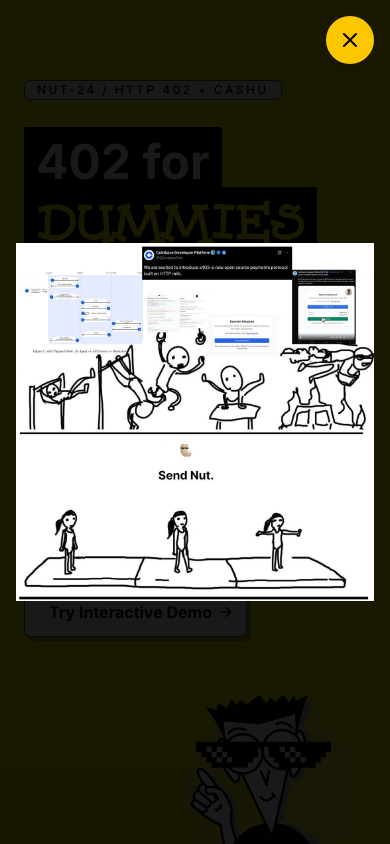
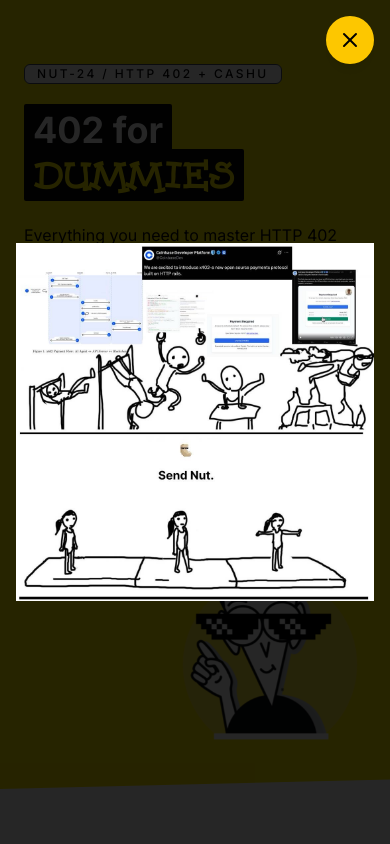
Before and after one commit to Egge21M/402fordummies, a Next.js app: page / in a window 390 px wide. Both pictures are taken after a click on the button "Give me the TL;DR". Shown: the top 844 px of the page. Built offline with nearby package versions, Linux system fonts and the light colour scheme.

Commit message:
ui improvements.

```diff
--- a/app/globals.css
+++ b/app/globals.css
@@ -95,8 +95,27 @@
   * {
     @apply border-border outline-ring/50;
   }
+  html {
+    scroll-behavior: smooth;
+  }
   body {
     @apply bg-background text-foreground text-base;
+  }
+  body.modal-open {
+    overflow: hidden;
+  }
+
+  @media (prefers-reduced-motion: reduce) {
+    html {
+      scroll-behavior: auto;
+    }
+    *,
+    *::before,
+    *::after {
+      animation-duration: 0.01ms !important;
+      animation-iteration-count: 1 !important;
+      transition-duration: 0.01ms !important;
+    }
   }
 }
 
@@ -153,6 +172,51 @@
     border-top: 12px solid oklch(0.7 0.005 285);
   }
 
+  .dummies-soft-card {
+    box-shadow:
+      0 0 0 1px oklch(0.88 0.004 285 / 80%),
+      0 1px 2px oklch(0.2 0.01 285 / 8%);
+  }
+
+  .dummies-pressable {
+    transition: transform 160ms ease, box-shadow 160ms ease, background-color 160ms ease;
+  }
+  .dummies-pressable:active {
+    transform: scale(0.98);
+  }
+
+  .dummies-fade-up {
+    animation: dummiesFadeUp 320ms cubic-bezier(0.22, 1, 0.36, 1) both;
+  }
+
+  .dummies-bubble-enter {
+    animation: dummiesBubbleIn 220ms cubic-bezier(0.22, 1, 0.36, 1) both;
+  }
+
+  .dummies-modal-overlay {
+    transition: opacity 220ms ease;
+  }
+  .dummies-modal-overlay[data-state="open"] {
+    opacity: 1;
+  }
+  .dummies-modal-overlay[data-state="closed"] {
+    opacity: 0;
+  }
+
+  .dummies-modal-panel {
+    transition: transform 240ms cubic-bezier(0.22, 1, 0.36, 1), opacity 240ms ease, filter 240ms ease;
+  }
+  .dummies-modal-panel[data-state="open"] {
+    transform: scale(1);
+    opacity: 1;
+    filter: blur(0);
+  }
+  .dummies-modal-panel[data-state="closed"] {
+    transform: scale(0.985);
+    opacity: 0;
+    filter: blur(2px);
+  }
+
   .dummies-highlight {
     background: var(--foreground) !important;
     color: var(--primary) !important;
@@ -162,3 +226,27 @@
     box-decoration-break: clone;
   }
 }
+
+@keyframes dummiesFadeUp {
+  from {
+    opacity: 0;
+    transform: translateY(10px);
+    filter: blur(3px);
+  }
+  to {
+    opacity: 1;
+    transform: translateY(0);
+    filter: blur(0);
+  }
+}
+
+@keyframes dummiesBubbleIn {
+  from {
+    opacity: 0;
+    transform: translateY(6px);
+  }
+  to {
+    opacity: 1;
+    transform: translateY(0);
+  }
+}
--- a/components/nut24-landing.tsx
+++ b/components/nut24-landing.tsx
@@ -1,15 +1,13 @@
 "use client";
 
-import { useEffect, useMemo, useState } from "react";
+import { useEffect, useMemo, useRef, useState } from "react";
 import Image from "next/image";
-import Link from "next/link";
 import {
   ArrowRight,
   CheckCircle2,
   CircleDotDashed,
   Coins,
   LockKeyhole,
-  RotateCcw,
   ShieldAlert,
   Sparkles,
 } from "lucide-react";
@@ -78,7 +76,7 @@ const demoPhases = [
 ] as const;
 
 const revealMotion =
-  "motion-safe:transition-all motion-safe:duration-500 motion-safe:ease-out motion-reduce:transition-none";
+  "motion-safe:transition-[transform,opacity,filter] motion-safe:duration-300 motion-safe:ease-out motion-reduce:transition-none";
 
 const demoCost = 21;
 
@@ -96,19 +94,19 @@ export function Nut24Landing() {
   const [mint, setMint] = useState(acceptedMints[0]);
   const [lockConditionSatisfied, setLockConditionSatisfied] = useState(true);
   const [showTldr, setShowTldr] = useState(false);
+  const wasTldrOpenRef = useRef(false);
 
   const [demoStep, setDemoStep] = useState<DemoPhase>(0);
   const [decodedRequest, setDecodedRequest] = useState<null | Record<string, unknown>>(null);
 
-  // Handle ESC key to close modal
   useEffect(() => {
-    const handleEsc = (e: KeyboardEvent) => {
-      if (e.key === 'Escape' && showTldr) {
-        setShowTldr(false);
+    if (wasTldrOpenRef.current && !showTldr) {
+      const trigger = document.getElementById("hero-tldr-trigger");
+      if (trigger instanceof HTMLElement) {
+        trigger.focus();
       }
-    };
-    window.addEventListener('keydown', handleEsc);
-    return () => window.removeEventListener('keydown', handleEsc);
+    }
+    wasTldrOpenRef.current = showTldr;
   }, [showTldr]);
   const [requestLog, setRequestLog] = useState<string[]>([]);
   const [responseLog, setResponseLog] = useState<string[]>(["Awaiting first request"]);
@@ -222,8 +220,6 @@ export function Nut24Landing() {
     }
   }
 
-  const activeStepLabel = ["Ready", "402 received", "Header decoded", "Token submitted", "Server validated"][demoStep];
-
   const finalOk = validation.length > 0 && validation.every((item) => item.pass) && !decodeError;
 
   return (
@@ -231,7 +227,7 @@ export function Nut24Landing() {
       {/* ===== HERO SECTION ===== */}
       <section
         className={cn(
-          "relative bg-primary px-6 pb-8 sm:pb-24 pt-20 sm:px-10 lg:px-16 overflow-hidden",
+          "relative bg-primary px-6 pb-12 pt-16 sm:px-10 sm:pb-20 sm:pt-20 lg:px-16 overflow-hidden",
           revealMotion,
           "motion-safe:animate-in motion-safe:fade-in motion-safe:slide-in-from-bottom-2"
         )}
@@ -247,7 +243,7 @@ export function Nut24Landing() {
           />
         </div>
 
-        <div className="mx-auto flex w-full max-w-6xl flex-col gap-8">
+        <div className="mx-auto flex w-full max-w-6xl flex-col gap-6 sm:gap-8">
           {/* Top bar */}
           <div className="flex items-center justify-between relative z-10">
             <Badge
@@ -259,10 +255,10 @@ export function Nut24Landing() {
           </div>
 
           {/* Logo + headline */}
-          <div className="flex flex-col items-start gap-6 sm:flex-row sm:items-center relative z-10">
+          <div className="relative z-10 flex flex-col items-start gap-6 sm:flex-row sm:items-center">
             <h1
               className={cn(
-                "text-5xl leading-tight font-bold sm:text-7xl",
+                "text-4xl font-bold leading-tight sm:text-7xl",
                 revealMotion,
                 "motion-safe:animate-in motion-safe:fade-in"
               )}
@@ -276,7 +272,7 @@ export function Nut24Landing() {
 
           <p
             className={cn(
-              "w-full max-w-3xl text-lg leading-relaxed sm:text-xl text-foreground relative z-10",
+              "relative z-10 w-full max-w-2xl text-base leading-relaxed text-foreground sm:text-xl",
               revealMotion,
               "motion-safe:animate-in motion-safe:fade-in"
             )}
@@ -289,22 +285,23 @@ export function Nut24Landing() {
 
           <div
             className={cn(
-              "flex flex-wrap items-center gap-4 relative z-10",
+              "relative z-10 flex flex-wrap items-center gap-3 sm:gap-4",
               revealMotion,
               "motion-safe:animate-in motion-safe:fade-in"
             )}
           >
             <Button
+              id="hero-tldr-trigger"
               onClick={() => setShowTldr(true)}
               size="lg"
-              className="h-auto rounded-md border border-gray-600 bg-foreground px-6 py-3 text-base font-bold text-white shadow-[4px_4px_0_oklch(0.15_0_0/30%)] hover:bg-foreground/90"
+              className="dummies-pressable h-auto rounded-md border border-gray-600 bg-foreground px-6 py-3 text-base font-bold text-white shadow-[4px_4px_0_oklch(0.15_0_0/30%)] hover:bg-foreground/90"
             >
               Give me the TL;DR
             </Button>
             <Button
               asChild
               size="lg"
-              className="h-auto rounded-md border border-gray-600 bg-white px-6 py-3 text-base font-bold text-foreground shadow-[4px_4px_0_oklch(0.15_0_0/30%)] hover:bg-white/90"
+              className="dummies-pressable h-auto rounded-md border border-gray-600 bg-white px-6 py-3 text-base font-bold text-foreground shadow-[4px_4px_0_oklch(0.15_0_0/30%)] hover:bg-white/90"
             >
               <a href="#demo">
                 Try Interactive Demo
@@ -333,7 +330,7 @@ export function Nut24Landing() {
       <div className="h-6 bg-primary dummies-separator-bottom" />
 
       {/* ===== FLOW SECTION ===== */}
-      <section className="px-6 py-24 sm:px-10 lg:px-16">
+      <section id="flow" className="px-6 py-20 sm:px-10 sm:py-24 lg:px-16">
         <div className="mx-auto flex w-full max-w-6xl flex-col gap-10">
           <div className="flex items-end justify-between gap-6">
             <div>
@@ -341,24 +338,34 @@ export function Nut24Landing() {
                 5-step handshake
               </Badge>
               <h2 className="text-3xl font-bold sm:text-5xl">Flow that falls into place</h2>
-              <p className="text-muted-foreground mt-2 max-w-2xl text-base sm:text-lg">
+              <p className="text-muted-foreground mt-2 max-w-xl text-base sm:text-lg">
                 Scroll through the request/response lifecycle used by NUT-24.
               </p>
             </div>
             <div className="hidden items-center gap-2 sm:flex">
-              <Button asChild className="bg-primary text-foreground hover:bg-primary/90">
+              <Button asChild className="dummies-pressable bg-primary text-foreground hover:bg-primary/90">
                 <a href="https://github.com/cashubtc/nuts/blob/main/24.md" target="_blank" rel="noreferrer">
                   Read NUT-24 Spec
                 </a>
               </Button>
             </div>
           </div>
+          <div className="flex flex-wrap gap-2 sm:hidden">
+            <Button asChild size="sm" className="dummies-pressable bg-primary text-foreground hover:bg-primary/90">
+              <a href="https://github.com/cashubtc/nuts/blob/main/24.md" target="_blank" rel="noreferrer">
+                Read NUT-24 Spec
+              </a>
+            </Button>
+            <Button asChild size="sm" variant="outline" className="dummies-pressable">
+              <a href="#demo">Jump to Demo</a>
+            </Button>
+          </div>
 
           <div className="grid gap-5">
             {flowSteps.map((step, index) => (
-              <div key={step.title}>
+              <div key={step.title} className="dummies-fade-up" style={{ animationDelay: `${index * 70}ms` }}>
                 <Card
-                  className="shadow-none"
+                  className="dummies-soft-card"
                 >
                   <CardHeader>
                     <CardTitle className="flex min-w-0 flex-wrap items-center gap-3 text-sm font-bold uppercase tracking-[0.08em]">
@@ -377,7 +384,7 @@ export function Nut24Landing() {
                 </Card>
                 {/* Speech bubble tip after step 2 */}
                 {index === 1 && (
-                  <div className="dummies-speech-bubble mt-4 max-w-full break-words text-sm [overflow-wrap:anywhere] sm:ml-10">
+                  <div className="dummies-speech-bubble dummies-bubble-enter mt-4 max-w-full break-words text-sm [overflow-wrap:anywhere] sm:ml-10">
                     <strong>What is HTTP 402?</strong> It&apos;s a status code reserved for &quot;Payment Required&quot; &mdash; and NUT-24 finally gives it a real purpose!
                   </div>
                 )}
@@ -388,7 +395,7 @@ export function Nut24Landing() {
       </section>
 
       {/* ===== DEMO SECTION ===== */}
-      <section id="demo" className="px-6 py-24 sm:px-10 lg:px-16">
+      <section id="demo" className="px-6 py-20 sm:px-10 sm:py-24 lg:px-16">
         <div className="mx-auto flex w-full max-w-6xl flex-col gap-6">
           <div className="flex flex-wrap items-end justify-between gap-3">
             <div>
@@ -410,16 +417,16 @@ export function Nut24Landing() {
                 <div
                   key={phase}
                   className={cn(
-                    "relative rounded-md border border-gray-300 p-3 transition-opacity",
+                    "relative rounded-md border border-gray-300 p-3 transition-[background-color,border-color,opacity] duration-200",
                     revealMotion,
-                    complete && "border-gray-400 bg-gray-100/50",
-                    active && "border-primary bg-primary/15",
-                    pending && "opacity-50"
+                    complete && "border-emerald-300 bg-emerald-50/60",
+                    active && "border-primary bg-primary/30 ring-1 ring-primary/50",
+                    pending && "opacity-70"
                   )}
                 >
                   <p className="text-[11px] uppercase tracking-[0.12em] text-muted-foreground">
                     Step {index + 1}
-                    {complete && <CheckCircle2 className="ml-1 inline-block size-3 text-gray-500" />}
+                    {complete && <CheckCircle2 className="ml-1 inline-block size-3 text-emerald-600" />}
                     {active && <ArrowRight className="ml-1 inline-block size-3 text-primary" />}
                   </p>
                   <p className="mt-1 text-sm font-bold leading-relaxed">{phase}</p>
@@ -430,7 +437,7 @@ export function Nut24Landing() {
 
           <div className="grid gap-6 lg:grid-cols-[0.95fr_1.05fr]">
             {/* Client Controls */}
-            <Card className={cn("shadow-none", revealMotion)}>
+            <Card className={cn("dummies-soft-card", revealMotion)}>
               <CardHeader>
                 <CardTitle className="flex items-center gap-2 text-base font-bold uppercase tracking-[0.08em]">
                   <Sparkles className="size-4 text-primary" />
@@ -499,15 +506,16 @@ export function Nut24Landing() {
                   <Button
                     onClick={runNextStep}
                     disabled={demoStep === 4}
-                    className="h-auto text-lg py-6 shadow-[3px_3px_0_oklch(0.15_0_0/30%)]"
+                    className="dummies-pressable h-auto py-6 text-lg shadow-[3px_3px_0_oklch(0.15_0_0/30%)]"
                   >
                     {getCurrentStepLabel()}
                     <ArrowRight data-icon="inline-end" />
                   </Button>
+                  <p className="text-xs text-muted-foreground">1 click = next protocol phase.</p>
                   {demoStep > 0 && (
                     <button
                       onClick={resetDemo}
-                      className="text-sm text-muted-foreground hover:text-foreground underline underline-offset-4 transition-colors"
+                      className="w-fit rounded-md px-1 py-1 text-sm text-foreground/70 underline underline-offset-4 transition-colors hover:text-foreground"
                     >
                       Reset flow
                     </button>
@@ -517,7 +525,7 @@ export function Nut24Landing() {
             </Card>
 
             {/* Protocol Inspector */}
-            <Card className={cn("bg-card/80 shadow-none", revealMotion)}>
+            <Card className={cn("dummies-soft-card bg-card/90", revealMotion)}>
               <CardHeader>
                 <CardTitle className="text-sm font-bold uppercase tracking-[0.08em]">Protocol Inspector</CardTitle>
                 <CardDescription>Server headers, decoded payload, and validation decisions.</CardDescription>
@@ -626,7 +634,7 @@ export function Nut24Landing() {
         </div>
       </section>
 
-      {showTldr && <TldrModal onClose={() => setShowTldr(false)} />}
+      {showTldr && <TldrModal onClose={() => setShowTldr(false)} title="NUT-24 TL;DR" />}
     </main>
   );
 }
--- a/components/tldr-modal.tsx
+++ b/components/tldr-modal.tsx
@@ -1,32 +1,130 @@
 "use client";
 
+import { useCallback, useEffect, useId, useRef, useState, type MouseEvent, type RefObject } from "react";
 import Image from "next/image";
 import { X } from "lucide-react";
 
 interface TldrModalProps {
   onClose: () => void;
+  initialFocusRef?: RefObject<HTMLElement | null>;
+  title?: string;
 }
 
-export function TldrModal({ onClose }: TldrModalProps) {
+export function TldrModal({ onClose, initialFocusRef, title = "TL;DR of NUT-24" }: TldrModalProps) {
+  const [isVisible, setIsVisible] = useState(false);
+  const closeTimerRef = useRef<number | null>(null);
+  const isClosingRef = useRef(false);
+  const overlayRef = useRef<HTMLDivElement>(null);
+  const dialogRef = useRef<HTMLDivElement>(null);
+  const closeButtonRef = useRef<HTMLButtonElement>(null);
+  const titleId = useId();
+  const descriptionId = useId();
+
+  const requestClose = useCallback(() => {
+    if (isClosingRef.current) return;
+    isClosingRef.current = true;
+    setIsVisible(false);
+    closeTimerRef.current = window.setTimeout(() => {
+      onClose();
+    }, 220);
+  }, [onClose]);
+
+  useEffect(() => {
+    const timer = window.setTimeout(() => {
+      setIsVisible(true);
+    }, 0);
+    return () => window.clearTimeout(timer);
+  }, []);
+
+  useEffect(() => {
+    document.body.classList.add("modal-open");
+    const focusTarget = initialFocusRef?.current ?? closeButtonRef.current;
+    focusTarget?.focus();
+
+    return () => {
+      document.body.classList.remove("modal-open");
+      if (closeTimerRef.current) {
+        window.clearTimeout(closeTimerRef.current);
+      }
+    };
+  }, [initialFocusRef]);
+
+  useEffect(() => {
+    const handleKeyDown = (event: KeyboardEvent) => {
+      if (event.key === "Escape") {
+        event.preventDefault();
+        requestClose();
+        return;
+      }
+
+      if (event.key !== "Tab") return;
+      const dialog = dialogRef.current;
+      if (!dialog) return;
+
+      const focusable = dialog.querySelectorAll<HTMLElement>(
+        'button, [href], input, select, textarea, [tabindex]:not([tabindex="-1"])'
+      );
+      if (focusable.length === 0) return;
+
+      const first = focusable[0];
+      const last = focusable[focusable.length - 1];
+      const active = document.activeElement as HTMLElement | null;
+
+      if (!event.shiftKey && active === last) {
+        event.preventDefault();
+        first.focus();
+      } else if (event.shiftKey && active === first) {
+        event.preventDefault();
+        last.focus();
+      }
+    };
+
+    document.addEventListener("keydown", handleKeyDown);
+    return () => document.removeEventListener("keydown", handleKeyDown);
+  }, [requestClose]);
+
+  function onOverlayMouseDown(event: MouseEvent<HTMLDivElement>) {
+    if (event.target === overlayRef.current) {
+      requestClose();
+    }
+  }
+
   return (
     <div
-      className="fixed inset-0 z-50 flex items-center justify-center bg-black/90 p-4"
-      onClick={onClose}
+      ref={overlayRef}
+      className="fixed inset-0 z-50 flex items-center justify-center bg-black/85 p-4 dummies-modal-overlay"
+      data-state={isVisible ? "open" : "closed"}
+      onMouseDown={onOverlayMouseDown}
     >
       <button
         onClick={(e) => {
           e.stopPropagation();
-          onClose();
+          requestClose();
         }}
-        className="absolute top-4 right-4 flex h-12 w-12 items-center justify-center rounded-full bg-yellow-400 text-black shadow-lg hover:bg-yellow-300"
+        ref={closeButtonRef}
+        aria-label="Close TL;DR modal"
+        className="dummies-pressable absolute top-4 right-4 z-10 flex h-12 w-12 items-center justify-center rounded-full bg-yellow-400 text-black shadow-lg transition-colors hover:bg-yellow-300 focus-visible:outline-none focus-visible:ring-2 focus-visible:ring-white/90"
       >
         <X className="h-6 w-6" />
       </button>
 
       <div
-        className="relative h-[80vh] w-full max-w-5xl"
-        onClick={(e) => e.stopPropagation()}
+        ref={dialogRef}
+        role="dialog"
+        aria-modal="true"
+        aria-labelledby={titleId}
+        aria-describedby={descriptionId}
+        tabIndex={-1}
+        className="relative h-[80vh] w-full max-w-5xl dummies-modal-panel"
+        data-state={isVisible ? "open" : "closed"}
+        onMouseDown={(e) => e.stopPropagation()}
       >
+        <h2 id={titleId} className="sr-only">
+          {title}
+        </h2>
+        <p id={descriptionId} className="sr-only">
+          Visual TL;DR image for the NUT-24 request and payment flow.
+        </p>
         <Image
           src="/tldr.jpg"
           alt="TLDR of the NUT-24 protocol"
```
